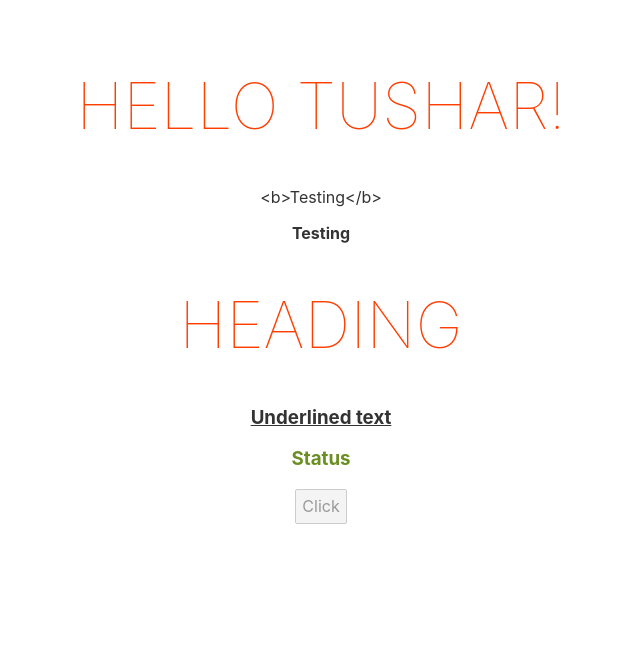
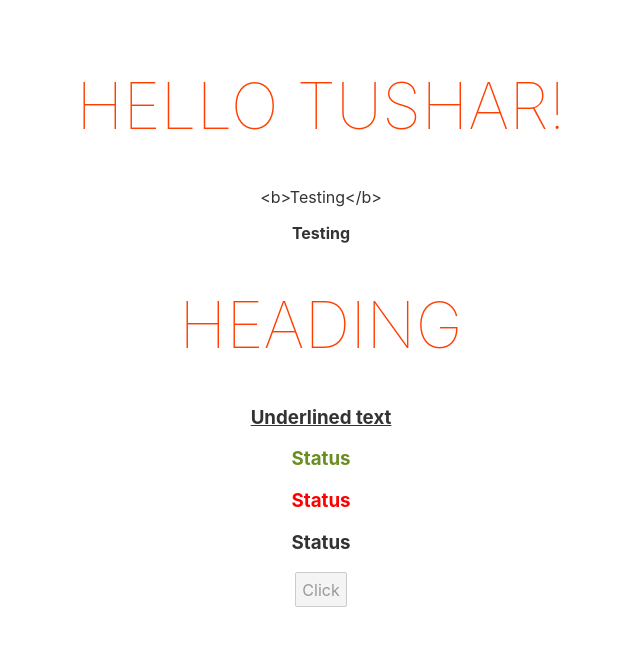
Before and after one commit to tushargarg0987/Hello-Svelte, a Svelte app: page / in a window 1280 px wide. Shown: the top 646 px of the page, without its empty margins (319-959 px from the left). Built offline with nearby package versions, Linux system fonts and the light colour scheme.

Commit message:
class directive

```diff
--- a/src/App.svelte
+++ b/src/App.svelte
@@ -5,6 +5,7 @@
 	const id = "heading"
 	const disabled = true
 	const status = 'success'
+	const isSuccess = false
 </script>
 
 <main>
@@ -16,6 +17,12 @@
 	<h1 {id}>Heading</h1>
 	<h3 class="underline">Underlined text</h3>
 	<h3 class={status}>Status</h3>
+
+	<!-- Ternary Operator -->
+	<h3 class={isSuccess? "success":"danger"}>Status</h3>
+	<!-- Class directive -->
+	<h3 class:success={isSuccess}>Status</h3>
+
 	<!-- <button disabled={disabled}>Click</button> -->
 	<button {disabled}>Click</button>
 </main>
```
